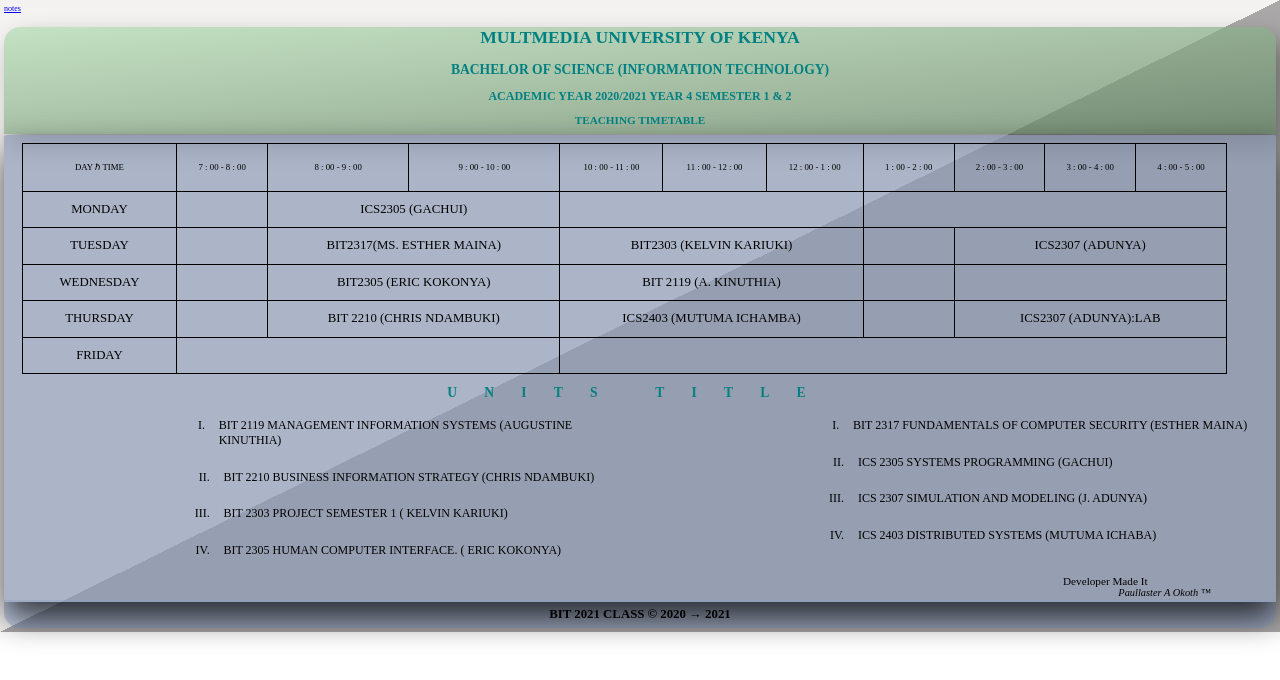
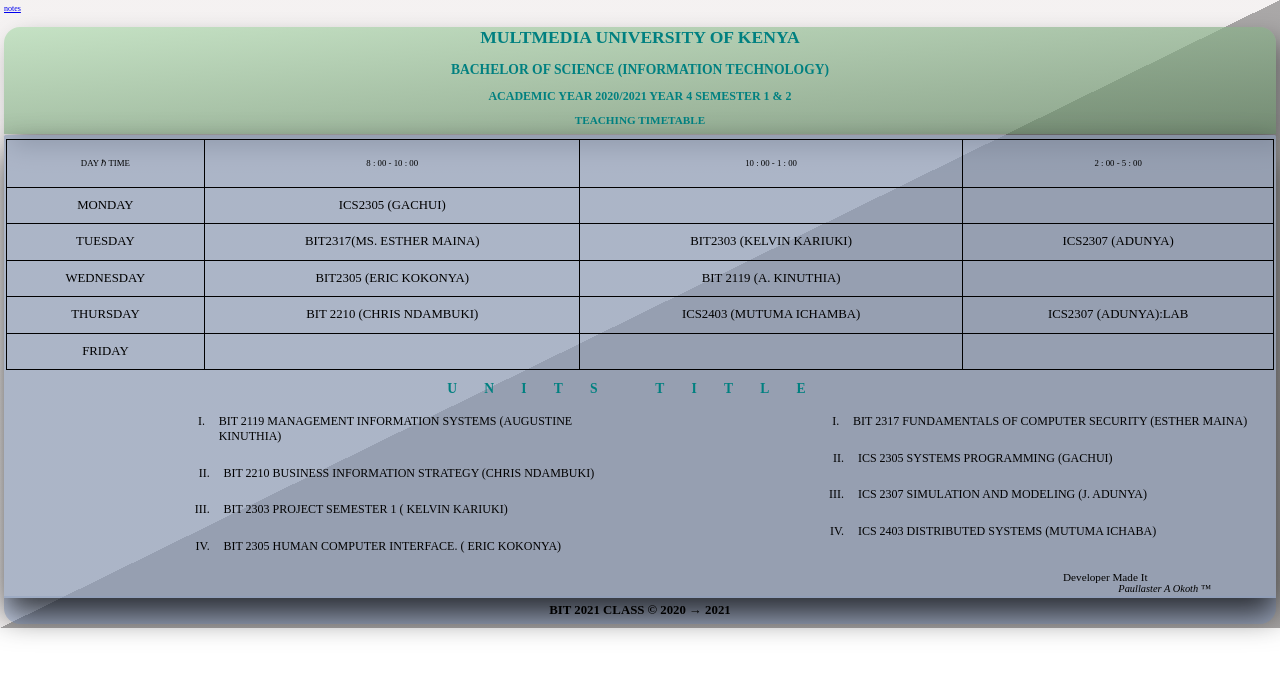
Before and after one commit to paullaster/Time-Table, a plain HTML site: page index.html in a window 1280 px wide. Drawn offline with Linux system fonts and the light colour scheme.

Commit message:
Table layout

```diff
--- a/index.html
+++ b/index.html
@@ -29,55 +29,42 @@
                         <thead class="table-head">
                             <tr>
                             <th   class="table-header__day">day &hslash; time</th>
-                            <th class="seven-eight">7 &colon; 00 &dash; 8 &colon; 00</th>
-                            <th class="eight-nine">8 &colon; 00 &dash; 9 &colon; 00</th>
-                            <th class="nine-ten">9 &colon; 00 &dash; 10 &colon; 00</th>
-                            <th class="ten-eleven">10 &colon; 00 &dash; 11 &colon; 00</th>
-                            <th class="eleven-twelve">11 &colon; 00 &dash; 12 &colon; 00</th>
-                            <th class="twelve-one">12 &colon; 00 &dash; 1 &colon; 00</th>
-                            <th class="one-two">1 &colon; 00 &dash; 2 &colon; 00</th>
-                            <th class="two-three">2 &colon; 00 &dash; 3 &colon; 00</th>
-                            <th class="three-four">3 &colon; 00 &dash; 4 &colon; 00</th>
-                            <th class="four-five">4 &colon; 00 &dash; 5 &colon; 00</th>
+                            <th class="nine-ten">8 &colon; 00 &dash; 10 &colon; 00</th>
+                            <th class="twelve-one">10 &colon; 00 &dash; 1 &colon; 00</th>
+                            <th class="four-five">2 &colon; 00 &dash; 5 &colon; 00</th>
                         </tr>
                         </thead>
                         <tbody>
                             <tr>
                                 <td >monday</td>
+                                <td>ICS2305 (Gachui)</td>
                                 <td>&nbsp;</td>
-                                <td colspan="2">ICS2305 (Gachui)</td>
-                                <td colspan="3">&nbsp;</td>
-                                <td colspan="4">&nbsp;</td>
+                                <td>&nbsp;</td>
                             </tr>
                             <tr>
                                 <td >tuesday</td>
-                                <td>&nbsp;</td>
-                                <td colspan="2">BIT2317(Ms. Esther Maina)</td>
-                                <td colspan="3">BIT2303 (Kelvin Kariuki)</td>
-                                <td>&nbsp;</td>
-                                <td colspan="4">ICS2307 (Adunya)</td>
+                                <td>BIT2317(Ms. Esther Maina)</td>
+                                <td>BIT2303 (Kelvin Kariuki)</td>
+                                <td>ICS2307 (Adunya)</td>
                             </tr>
                             <tr>
 
                                 <td >wednesday</td>
-                                <td>&nbsp;</td>
-                                <td colspan="2">BIT2305 (Eric Kokonya)</td>
-                                <td colspan="3">BIT 2119 (A. Kinuthia)</td>
-                                <td>&nbsp;</td>
-                                    <td colspan="3">&nbsp;</td>
+                                <td>BIT2305 (Eric Kokonya)</td>
+                                <td>BIT 2119 (A. Kinuthia)</td>
+                                    <td>&nbsp;</td>
                             </tr>
                             <tr>
                                 <td >thursday</td>
-                                <td>&nbsp;</td>
-                                <td colspan="2">BIT 2210 (Chris Ndambuki)</td>
-                                <td colspan="3">ICS2403 (Mutuma Ichamba)</td>
-                                <td>&nbsp;</td>
-                                    <td colspan="3">ICS2307 (Adunya):LAB</td>
+                                <td>BIT 2210 (Chris Ndambuki)</td>
+                                <td>ICS2403 (Mutuma Ichamba)</td>
+                                <td>ICS2307 (Adunya):LAB</td>
                             </tr>
                             <tr>
                                 <td >friday</td>
-                                <td colspan="3"></td>
-                                <td colspan="7">&nbsp;</td>
+                                <td>&nbsp;</td>
+                                <td>&nbsp;</td>
+                                <td>&nbsp;</td>
 
                             </tr>
                         </tbody>
--- a/timetable_style.css
+++ b/timetable_style.css
@@ -47,8 +47,7 @@ color: teal;
 .element{
     border: .2em solid grey;
     border-collapse: collapse;
-    margin: .5em 2em;
-    width: 95%;
+    width: 100%;
 }
 .table-header__day{
    text-transform: uppercase;
```
